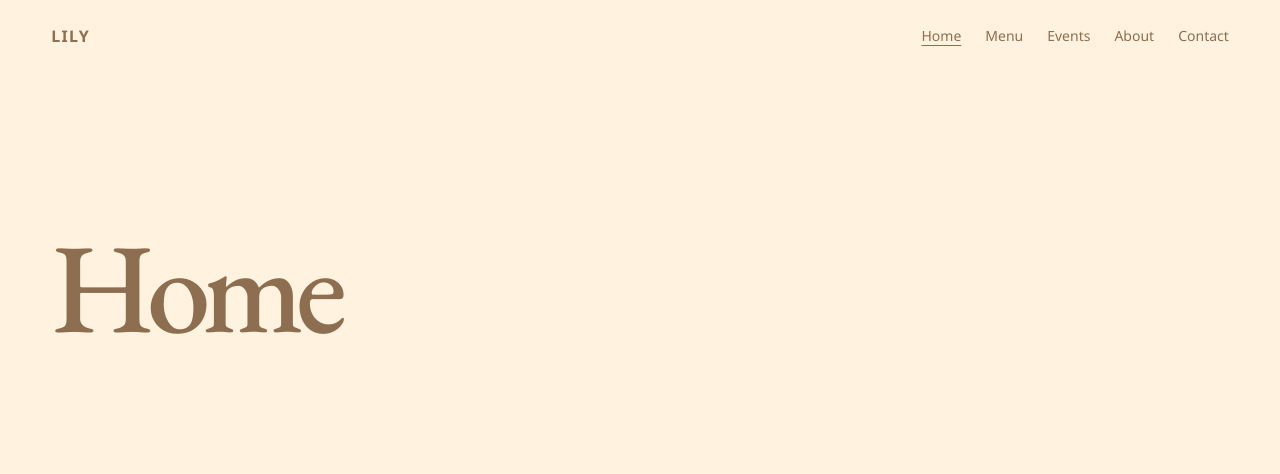
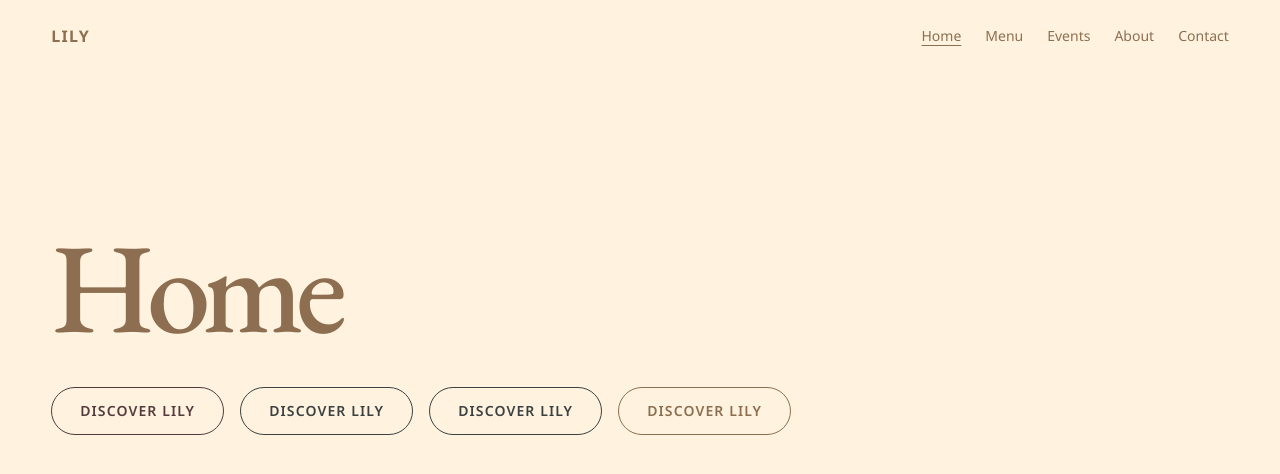
Before and after one commit to briggsdavis/lily, a Next.js app: page / in a window 1280 px wide. Shown: the top 474 px of the page. Built offline with nearby package versions, Linux system fonts and the light colour scheme; no server answers; what @convex-dev/auth would draw is missing.

Commit message:
Add animated pill button variants

```diff
--- a/src/app/page.tsx
+++ b/src/app/page.tsx
@@ -1,7 +1,20 @@
+import { PillButton, type PillButtonColor } from "@/components/pill-button"
+
+const buttonColors: PillButtonColor[] = ["burgundy", "forest", "rose", "clay"]
+
 export default function HomePage() {
   return (
-    <h1 className="font-display text-[clamp(3rem,10vw,8rem)] leading-[0.95] font-medium tracking-[-0.06em]">
-      Home
-    </h1>
+    <div className="flex flex-col items-start gap-10">
+      <h1 className="font-display text-[clamp(3rem,10vw,8rem)] leading-[0.95] font-medium tracking-[-0.06em]">
+        Home
+      </h1>
+      <div className="flex flex-wrap gap-4">
+        {buttonColors.map((color) => (
+          <PillButton color={color} key={color}>
+            Discover Lily
+          </PillButton>
+        ))}
+      </div>
+    </div>
   )
 }
--- /dev/null
+++ b/src/components/pill-button.tsx
@@ -0,0 +1,45 @@
+import type { ReactNode } from "react"
+
+const colorStyles = {
+  burgundy: {
+    button: "text-burgundy hover:text-cream",
+    fill: "bg-burgundy",
+  },
+  forest: {
+    button: "text-dark-green hover:text-pink",
+    fill: "bg-dark-green",
+  },
+  rose: {
+    button: "text-dark-green hover:text-burgundy",
+    fill: "bg-pink",
+  },
+  clay: {
+    button: "text-orange-brown hover:text-cream",
+    fill: "bg-orange-brown",
+  },
+} as const
+
+export type PillButtonColor = keyof typeof colorStyles
+
+export function PillButton({
+  children,
+  color = "burgundy",
+}: {
+  children: ReactNode
+  color?: PillButtonColor
+}) {
+  const styles = colorStyles[color]
+
+  return (
+    <button
+      className={`group relative isolate inline-flex min-h-12 min-w-36 cursor-pointer items-center justify-center overflow-hidden rounded-full border-[0.75px] border-current px-7 py-3 text-sm font-semibold tracking-[0.08em] uppercase transition-[color,transform] duration-500 ease-out active:scale-[0.98] focus-visible:outline-2 focus-visible:outline-offset-4 focus-visible:outline-current ${styles.button}`}
+      type="button"
+    >
+      <span
+        aria-hidden="true"
+        className={`absolute inset-0 -z-10 origin-left scale-x-0 rounded-[inherit] transition-transform duration-700 ease-[cubic-bezier(0.16,1,0.3,1)] group-hover:scale-x-100 group-focus-visible:scale-x-100 ${styles.fill}`}
+      />
+      <span className="relative text-center">{children}</span>
+    </button>
+  )
+}
```
